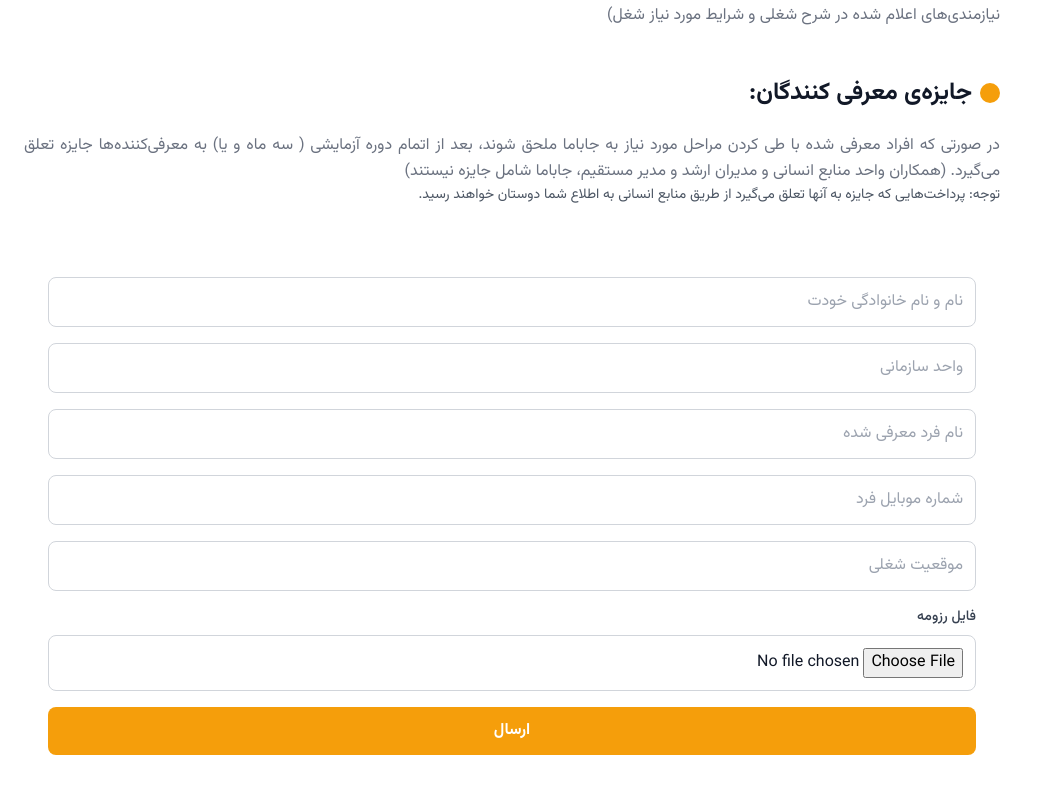
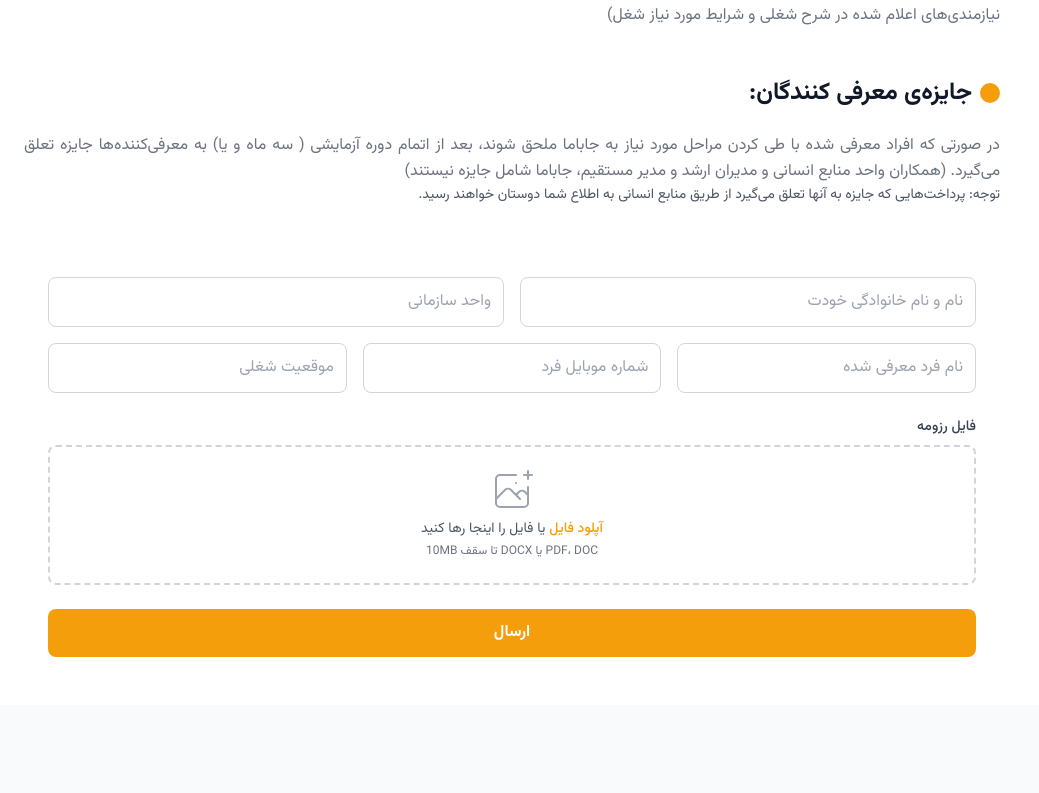
Before and after one commit to espitman/jbm-hr-life, a Nuxt app: page /referral in a window 1280 px wide. Shown: the part 1301-2094 px from the top of the page, without its empty margins (0-1039 px from the left). After the commit the page ends 2006 px from the top, so only its background shows below. Built offline with nearby package versions, Linux system fonts and the light colour scheme.

Commit message:
Redesign referral form with table layout and modern resume upload section

```diff
--- a/pages/referral.vue
+++ b/pages/referral.vue
@@ -117,7 +117,11 @@
 
     <!-- Referral Form -->
     <div class="bg-white rounded-lg p-6">
-      <form class="space-y-4">
+      <form class="space-y-6">
+        <!-- Table Layout for Form Fields -->
+        <div class="grid gap-4">
+          <!-- First Row: 2 columns -->
+          <div class="grid grid-cols-2 gap-4">
             <div>
               <input
                 type="text"
@@ -125,7 +129,6 @@
                 class="w-full p-3 border border-gray-300 rounded-lg focus:outline-none focus:ring-2 focus:ring-amber-400"
               />
             </div>
-
             <div>
               <input
                 type="text"
@@ -133,7 +136,10 @@
                 class="w-full p-3 border border-gray-300 rounded-lg focus:outline-none focus:ring-2 focus:ring-amber-400"
               />
             </div>
+          </div>
 
+          <!-- Second Row: 3 columns -->
+          <div class="grid grid-cols-3 gap-4">
             <div>
               <input
                 type="text"
@@ -141,7 +147,6 @@
                 class="w-full p-3 border border-gray-300 rounded-lg focus:outline-none focus:ring-2 focus:ring-amber-400"
               />
             </div>
-
             <div>
               <input
                 type="text"
@@ -149,7 +154,6 @@
                 class="w-full p-3 border border-gray-300 rounded-lg focus:outline-none focus:ring-2 focus:ring-amber-400"
               />
             </div>
-
             <div>
               <input
                 type="text"
@@ -157,13 +161,29 @@
                 class="w-full p-3 border border-gray-300 rounded-lg focus:outline-none focus:ring-2 focus:ring-amber-400"
               />
             </div>
+          </div>
+        </div>
 
-        <div>
+        <!-- Redesigned Resume Upload Section -->
+        <div class="mt-6">
           <label class="block mb-2 text-sm font-medium text-gray-700">فایل رزومه</label>
-          <input
-            type="file"
-            class="w-full p-3 border border-gray-300 rounded-lg focus:outline-none focus:ring-2 focus:ring-amber-400"
-          />
+          <div class="mt-1 flex justify-center px-6 pt-5 pb-6 border-2 border-gray-300 border-dashed rounded-lg hover:border-amber-400 transition-colors duration-300">
+            <div class="space-y-1 text-center">
+              <svg class="mx-auto h-12 w-12 text-gray-400" stroke="currentColor" fill="none" viewBox="0 0 48 48" aria-hidden="true">
+                <path d="M28 8H12a4 4 0 00-4 4v20m32-12v8m0 0v8a4 4 0 01-4 4H12a4 4 0 01-4-4v-4m32-4l-3.172-3.172a4 4 0 00-5.656 0L28 28M8 32l9.172-9.172a4 4 0 015.656 0L28 28m0 0l4 4m4-24h8m-4-4v8m-12 4h.02" stroke-width="2" stroke-linecap="round" stroke-linejoin="round" />
+              </svg>
+              <div class="flex text-sm text-gray-600">
+                <label for="file-upload" class="relative cursor-pointer bg-white rounded-md font-medium text-amber-500 hover:text-amber-600 focus-within:outline-none focus-within:ring-2 focus-within:ring-offset-2 focus-within:ring-amber-400">
+                  <span>آپلود فایل</span>
+                  <input id="file-upload" name="file-upload" type="file" class="sr-only" accept=".pdf,.doc,.docx">
+                </label>
+                <p class="pr-1">یا فایل را اینجا رها کنید</p>
+              </div>
+              <p class="text-xs text-gray-500">
+                PDF، DOC یا DOCX تا سقف 10MB
+              </p>
+            </div>
+          </div>
         </div>
 
         <div>
```
Lines whose indentation alone changed are shown as unchanged.
